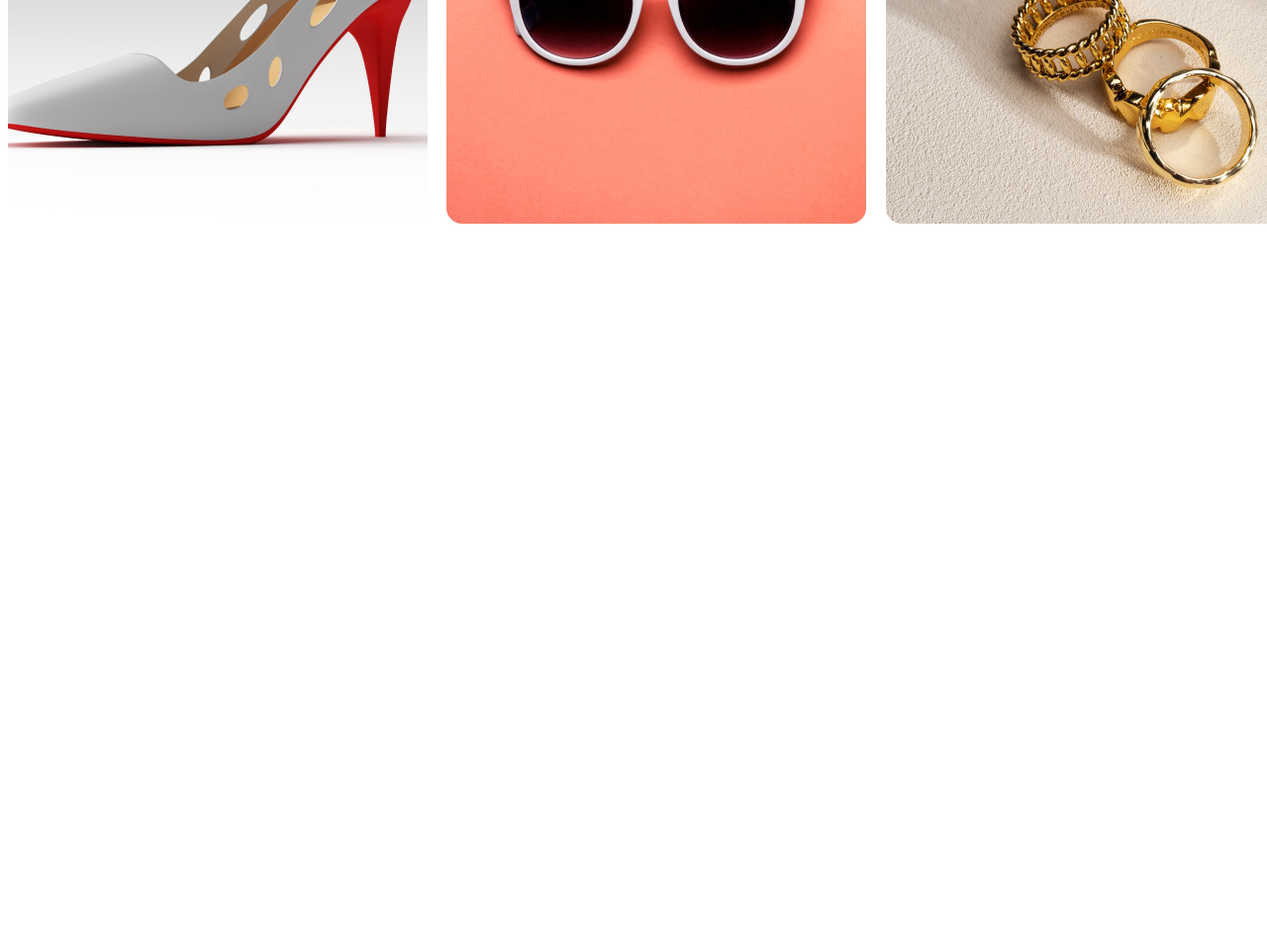
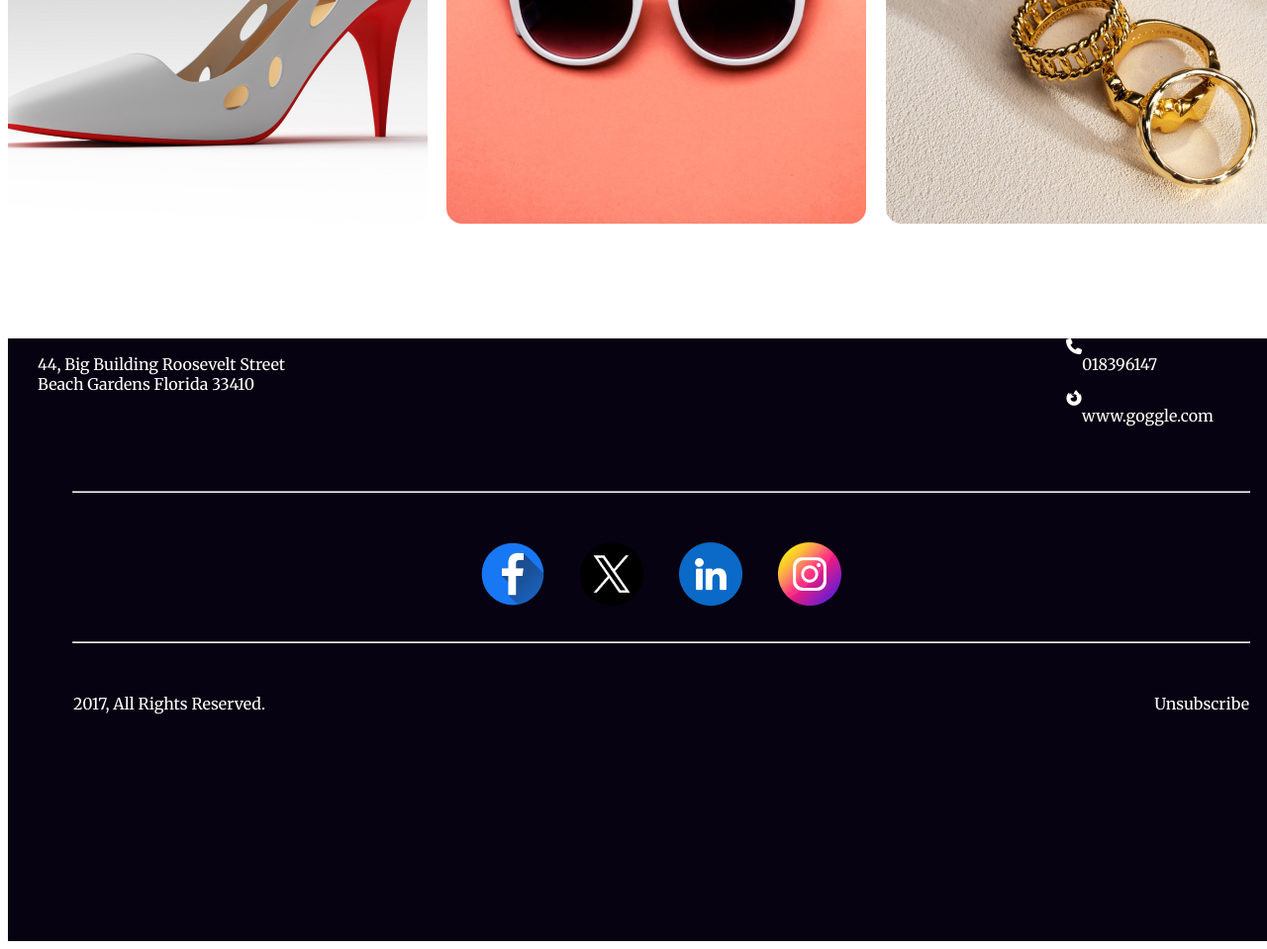
Before and after one commit to tahsinmim/new-year-offer, a plain HTML site: page index.html in a window 1280 px wide. Shown: the part 4193-5152 px from the top of the page at 99% size. Before the commit the page ends 4493 px from the top, so only its background shows below. Drawn offline with Linux system fonts and the light colour scheme.

Commit message:
just add

```diff
--- a/index.html
+++ b/index.html
@@ -5,6 +5,7 @@
     <meta name="viewport" content="width=device-width, initial-scale=1.0">
     <title>new-year-offer</title>
     <link rel="stylesheet" href="styles/style.css">
+    <link rel="stylesheet" href="https://cdnjs.cloudflare.com/ajax/libs/font-awesome/6.5.2/css/all.min.css" integrity="sha512-SnH5WK+bZxgPHs44uWIX+LLJAJ9/2PkPKZ5QiAj6Ta86w+fsb2TkcmfRyVX3pBnMFcV7oQPJkl9QevSCWr3W6A==" crossorigin="anonymous" referrerpolicy="no-referrer" />
 </head>
 <body>
     <header class="banner-container">
@@ -81,5 +82,36 @@ celebration</h1>
             </div>
         </section>
     </main>
+    <footer class="footer-container">
+        <div class="footer-first-section">
+            <div>
+                <p>44, Big Building Roosevelt Street<br />
+                    Beach Gardens Florida 33410</p>
+            </div>
+            <div>
+                <span class="contact">
+                    <li class="fa-solid fa-phone"></li>
+                    <p>018396147</p>
+                </span>
+                <span class="contact">
+                    <li class="fa-brands fa-firefox-browser"></li>
+                    <p>www.goggle.com</p>
+                </span>
+            </div>
+        </div>
+        <hr class="hr" />
+        <div class="social-icons">
+            <img src="./icons/Facebook.png">
+            <img src="./icons/Twitter.png">
+            <img src="./icons/Linkedin.png">
+            <img src="./icons/Instagram.png">
+
+        </div>
+        <hr class="hr" />
+        <div class="footer-end-text">
+            <p>2017, All Rights Reserved.</p>
+            <p>Unsubscribe</p>
+        </div>
+    </footer>
 </body>
 </html>
--- a/styles/style.css
+++ b/styles/style.css
@@ -242,3 +242,49 @@ font-weight: 500;
     height:100% ;
 
 }*/
+.contact{
+    display: flex;
+    color: #ffff;
+}
+.footer-first-section{
+    display: flex;
+    color:white ;
+    width: 90%;
+    margin: 0 auto;
+    justify-content: space-between;
+    margin-top: 50px;
+    margin-bottom: 50px;
+    margin-left: 30px;
+
+}
+.footer-container{
+    width: 1320px;
+    height:609px ;
+    border:2px solid solid ;
+    background-color: rgb(7, 2,17);
+    margin: 0 auto;
+}
+.hr{
+    width:90% ;
+    margin: 0 auto;
+    margin-top: 35px;
+    margin-bottom: 35px;
+}
+.social-icons{
+    width: 400px;
+    margin: 0 auto;
+    margin-top: 50px;
+    display: flex;
+    justify-content: space-around;
+}
+.footer-end-text{
+    width: 90%;
+    margin:0  auto ;
+    display: flex;
+    color:white ;
+    height: 25px;
+    justify-content:space-between ;
+    margin-bottom: 30px;
+
+
+}
```
